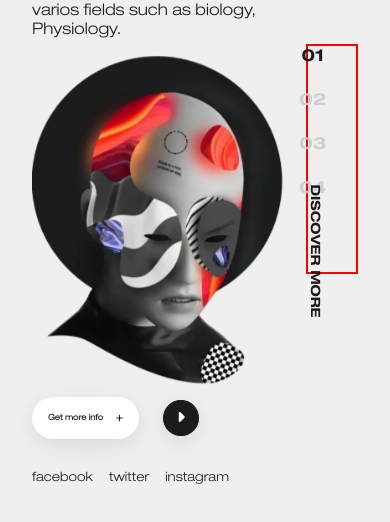
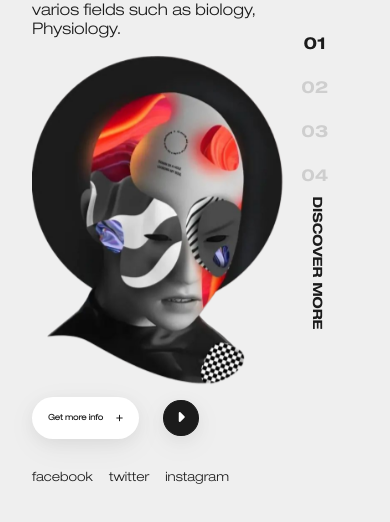
Before and after one commit to SimonGideon/AI-Landing-page, a website: page v1_landing_pages/index.html in a window 390 px wide. Shown: the part 344-866 px from the top of the page. Drawn offline with Linux system fonts and the light colour scheme.

Commit message:
Deployment fixes

```diff
--- a/v1_landing_pages/styles/styles.css
+++ b/v1_landing_pages/styles/styles.css
@@ -271,7 +271,7 @@ body {
     text-align: center;
     height: auto;
     width: 3rem;
-    border: 2px solid red;
+    height: auto;
   }
 
   header {
@@ -317,4 +317,9 @@ body {
     margin: 0 2rem;
     padding-top: 0;
   }
+
+  .side-menu {
+    justify-content: space-between;
+    gap: 1.5rem;
+  }
 }
```
